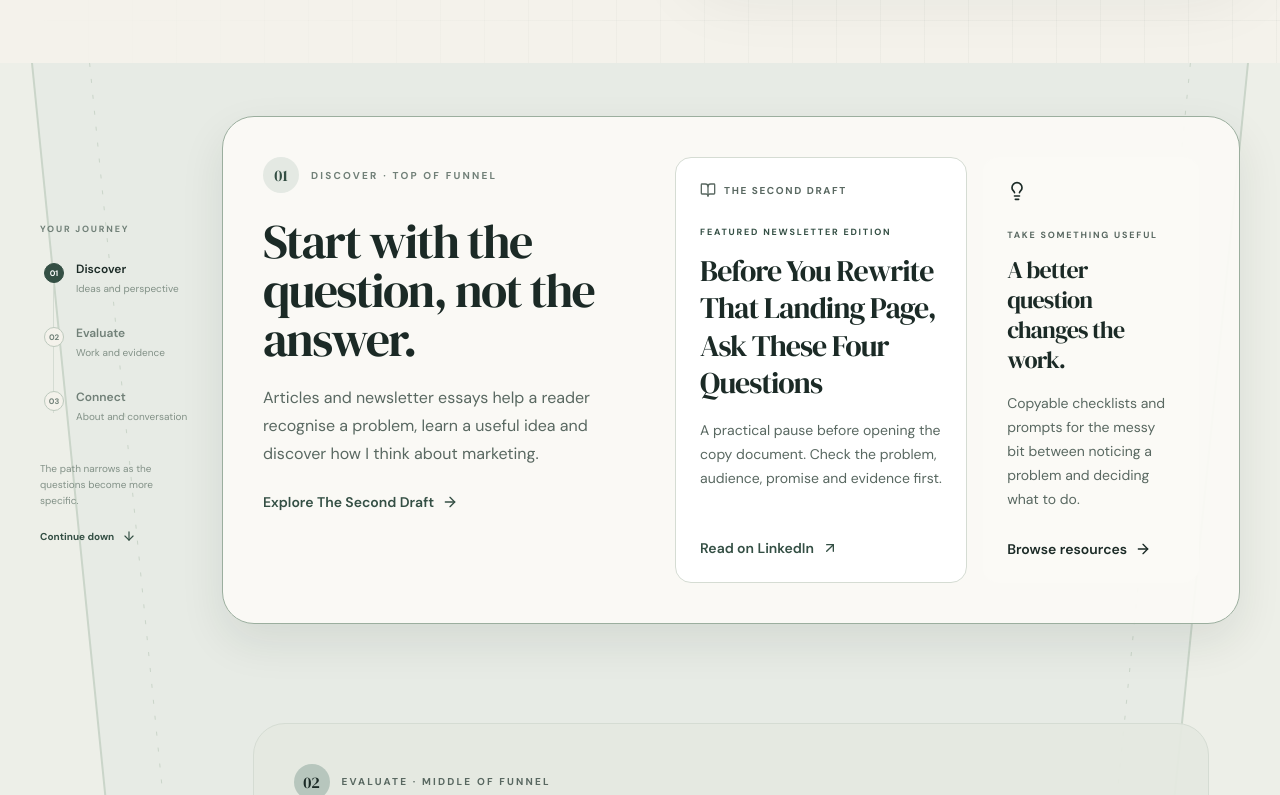
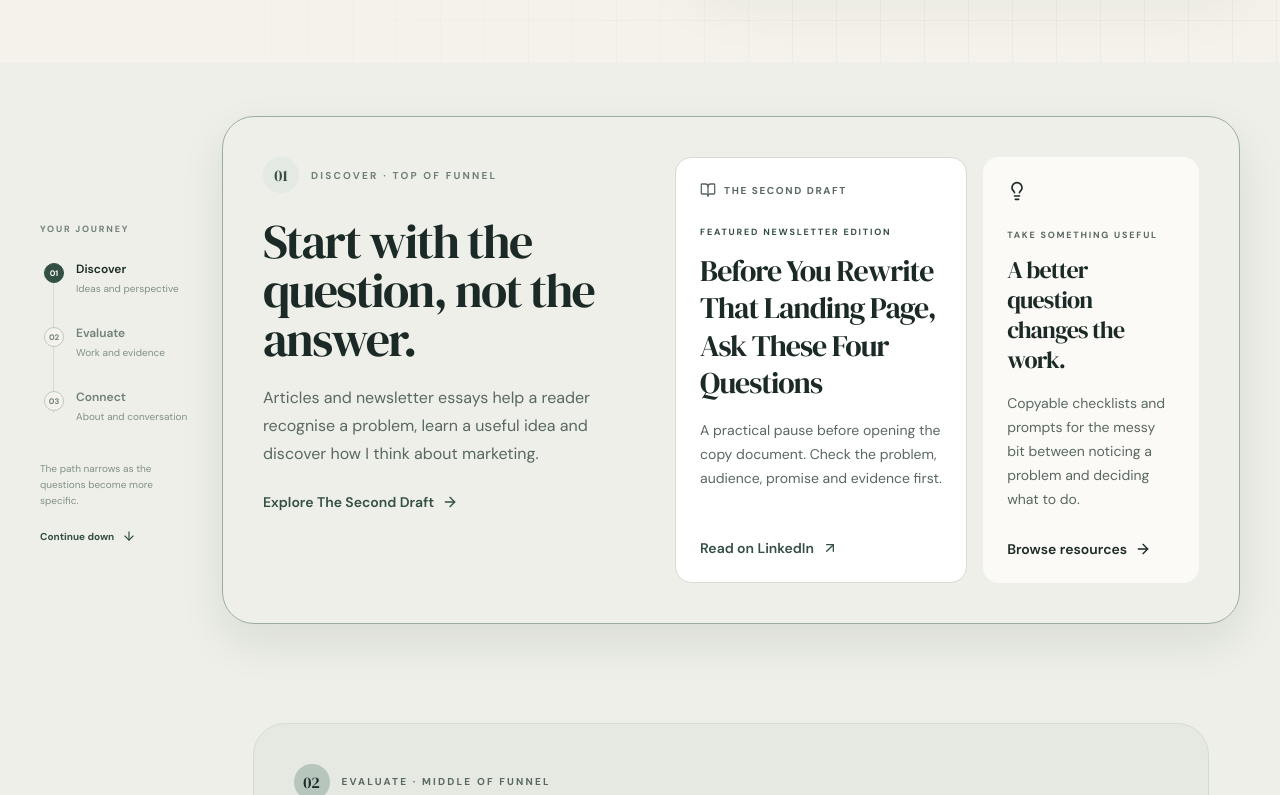
Before and after one commit to akshatjain4377-commits/Akshat-Jain-PMM-Portfolio, a React (Vite) app: page / in a window 1280 px wide. Shown: the part 1025-1820 px from the top of the page. Built offline with nearby package versions, Linux system fonts and the light colour scheme.

Commit message:
Replace car progress bar with a perspective funnel journey

```diff
--- a/src/pages/Landing.tsx
+++ b/src/pages/Landing.tsx
@@ -2,7 +2,6 @@ import { useEffect, useState } from 'react';
 import { ArrowDown, ArrowRight, ArrowUpRight, BookOpen, Lightbulb } from 'lucide-react';
 import { Link } from 'react-router-dom';
 import FunnelMap from '../components/FunnelMap';
-import ScrollCarProgress from '../components/ScrollCarProgress';
 
 const projects = [
   {
@@ -119,6 +118,36 @@ export default function Landing() {
     return () => observer.disconnect();
   }, []);
 
+  useEffect(() => {
+    const funnel = document.querySelector<HTMLElement>('.funnel-journey');
+    if (!funnel) return;
+
+    let frame = 0;
+    const updateDepth = () => {
+      cancelAnimationFrame(frame);
+      frame = requestAnimationFrame(() => {
+        const rect = funnel.getBoundingClientRect();
+        const travel = Math.max(1, rect.height - window.innerHeight * 0.55);
+        const progress = Math.max(0, Math.min(1, (window.innerHeight * 0.28 - rect.top) / travel));
+
+        funnel.style.setProperty('--funnel-progress', String(progress));
+        funnel.style.setProperty('--funnel-depth-z', `${-progress * 180}px`);
+        funnel.style.setProperty('--funnel-floor-shift', `${-progress * 72}px`);
+        funnel.style.setProperty('--funnel-marker-y', `${8 + progress * 82}%`);
+      });
+    };
+
+    updateDepth();
+    window.addEventListener('scroll', updateDepth, { passive: true });
+    window.addEventListener('resize', updateDepth);
+
+    return () => {
+      cancelAnimationFrame(frame);
+      window.removeEventListener('scroll', updateDepth);
+      window.removeEventListener('resize', updateDepth);
+    };
+  }, []);
+
   const jumpToStage = (id: FunnelStageId) => {
     setActiveStage(id);
     const section = document.getElementById(id);
@@ -189,21 +218,29 @@ export default function Landing() {
       </section>
 
       <div className="funnel-journey relative isolate overflow-hidden bg-[#EBEDEF]">
-        <svg className="pointer-events-none absolute inset-0 h-full w-full" viewBox="0 0 1000 2400" preserveAspectRatio="none" aria-hidden="true">
-          <path d="M 25 0 L 975 0 L 760 2400 L 240 2400 Z" fill="#E5EAE2" fillOpacity="0.42" />
-          <path d="M 25 0 L 240 2400" fill="none" stroke="#D5DCD3" strokeWidth="2" vectorEffect="non-scaling-stroke" />
-          <path d="M 975 0 L 760 2400" fill="none" stroke="#D5DCD3" strokeWidth="2" vectorEffect="non-scaling-stroke" />
-          <path d="M 70 0 L 285 2400" fill="none" stroke="#C7CBD0" strokeWidth="1" strokeDasharray="4 12" vectorEffect="non-scaling-stroke" />
-          <path d="M 930 0 L 715 2400" fill="none" stroke="#C7CBD0" strokeWidth="1" strokeDasharray="4 12" vectorEffect="non-scaling-stroke" />
-        </svg>
+        <div className="funnel-depth-scene" aria-hidden="true">
+          <div className="funnel-depth-world">
+            <div className="funnel-depth-wall funnel-depth-wall--left" />
+            <div className="funnel-depth-wall funnel-depth-wall--right" />
+            <div className="funnel-depth-floor" />
+            <div className="funnel-depth-edge funnel-depth-edge--left" />
+            <div className="funnel-depth-edge funnel-depth-edge--right" />
+            <div className="funnel-depth-rim funnel-depth-rim--discover" />
+            <div className="funnel-depth-rim funnel-depth-rim--evaluate" />
+            <div className="funnel-depth-rim funnel-depth-rim--connect" />
+            <div className="funnel-depth-marker">
+              <span />
+            </div>
+          </div>
+        </div>
 
-        <div className="relative mx-auto max-w-[1440px] px-3 md:px-6 xl:px-10">
+        <div className="funnel-content-depth relative mx-auto max-w-[1440px] px-3 md:px-6 xl:px-10">
           <div className="grid xl:grid-cols-[150px_minmax(0,1fr)] xl:gap-8">
             <FunnelJourneyRail activeStage={activeStage} onSelect={jumpToStage} />
 
             <div className="min-w-0">
               <section id="discover" className="scroll-mt-24 py-10 md:py-14">
-                <div className={`journey-panel journey-panel--discover mx-auto w-full max-w-[1180px] rounded-[2rem] border bg-[#FBFAF6]/95 p-5 md:p-8 lg:p-10 ${activeStage === 'discover' ? 'journey-panel--active' : ''}`}>
+                <div className={`journey-panel journey-panel--discover mx-auto w-full max-w-[1180px] rounded-[2rem] border bg-[var(--funnel-panel-discover)] p-5 md:p-8 lg:p-10 ${activeStage === 'discover' ? 'journey-panel--active' : ''}`}>
                   <div className="grid gap-8 lg:grid-cols-[0.82fr_1.18fr] lg:gap-12">
                     <div>
                       <div className="flex items-center gap-3">
@@ -300,7 +337,7 @@ export default function Landing() {
                     <Link to="/about" className="inline-flex items-center gap-2 rounded-full border border-white/30 px-5 py-3 text-sm font-semibold text-white transition hover:bg-white/10">
                       More about me <ArrowRight className="h-4 w-4" aria-hidden="true" />
                     </Link>
-                    <Link to="/contact" className="inline-flex items-center gap-2 rounded-full bg-[#F4F2EB] px-5 py-3 text-sm font-semibold text-[#1B2A26] transition hover:bg-white">
+                    <Link to="/contact" className="inline-flex items-center gap-2 rounded-full bg-[var(--funnel-connect-cta-bg)] px-5 py-3 text-sm font-semibold text-[var(--funnel-connect-cta-text)] transition hover:opacity-90">
                       Start a conversation <ArrowUpRight className="h-4 w-4" aria-hidden="true" />
                     </Link>
                   </div>
@@ -310,7 +347,6 @@ export default function Landing() {
           </div>
         </div>
       </div>
-      <ScrollCarProgress />
     </div>
   );
 }
```
